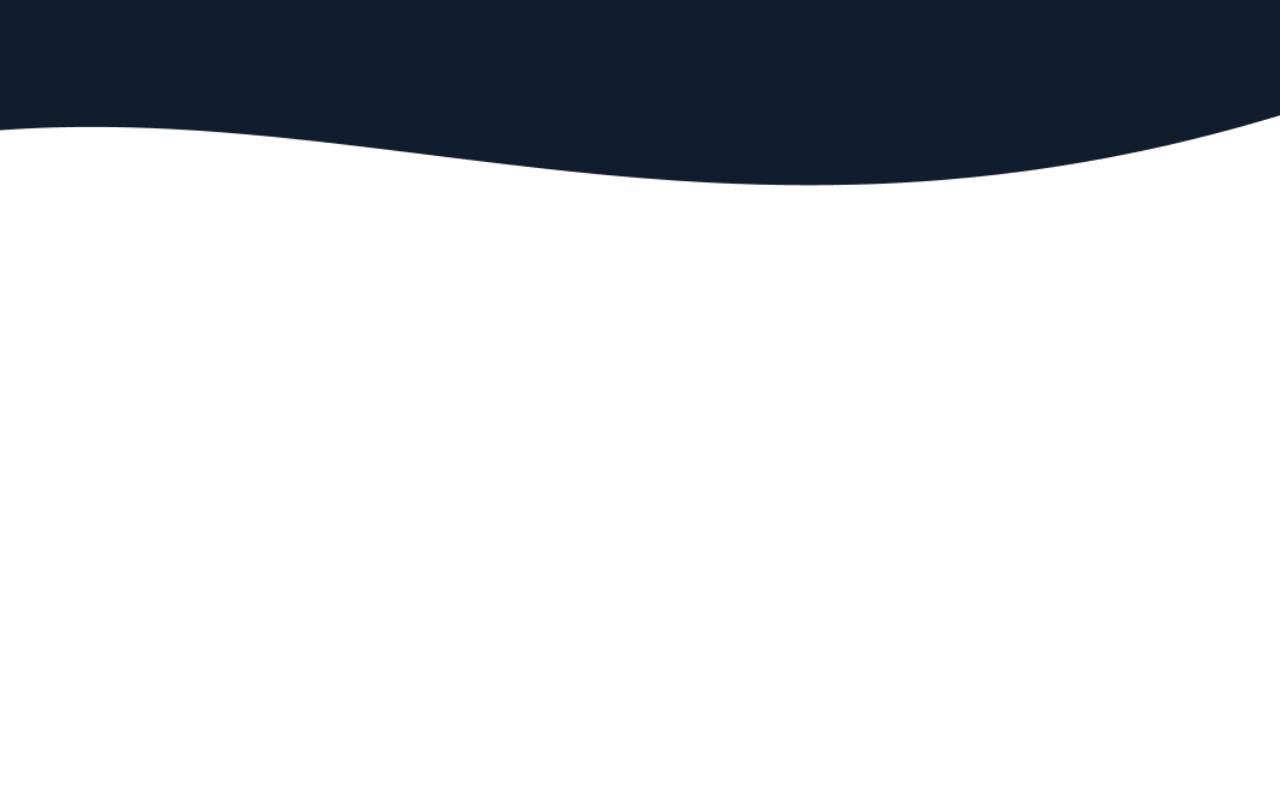
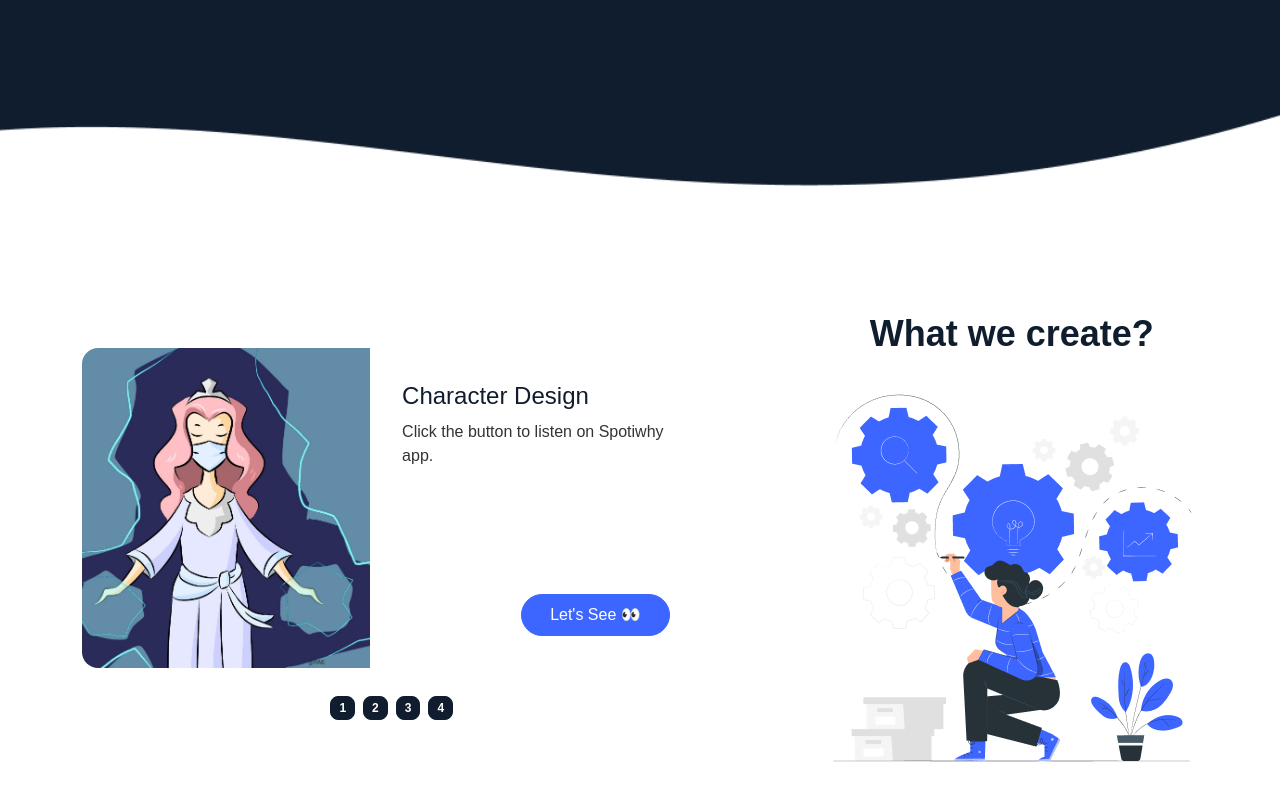
Before and after one commit to mdadib300/Art-empire, a React (Create React App) app: page / in a window 1280 px wide. Shown: the part 674-1474 px from the top of the page. Before the commit the page ends 860 px from the top, so only its background shows below. Built offline with nearby package versions, Linux system fonts and the light colour scheme; a web font is replaced by a local one.

Commit message:
Creation Section added

```diff
--- a/src/App.js
+++ b/src/App.js
@@ -1,12 +1,14 @@
 import React from 'react';
 import Banner from './components/Banner/Banner';
 import Navigation from "./components/Navigation/Navigation";
+import Services from './components/Services/Services';
 
 function App() {
   return (
     <div className='max-w-[1440px] mx-auto'>
       <Navigation />
       <Banner />
+      <Services />
     </div>
   );
 }
--- a/src/components/Banner/Banner.js
+++ b/src/components/Banner/Banner.js
@@ -8,7 +8,9 @@ const Banner = () => {
                 <div className="max-w-md">
                     <h1 className="text-4xl md:text-5xl font-bold">Creating Beauty In Every Brush Stroke, Every Pixel</h1>
                     <p className="py-6">I am here to give you the most creative and colorful service. You can find meaningful logo design and AI art. And if any of you want some fictional characters, you can tell me. At the same time, I can enchant you with traditional and digital art.</p>
-                    <button className="empireBtn">Let's Explore 😀</button>
+                    <div className="tooltip tooltip-bottom tooltip-secondary" data-tip="See my works">
+                        <button className="empireBtn">Let's Explore 😀</button>
+                    </div>
                 </div>
             </div>
         </div>
--- /dev/null
+++ b/src/components/Services/Services.js
@@ -0,0 +1,77 @@
+import React from 'react';
+import image from '../../assets/pana.png';
+import characterDesign from '../../assets/CharacterDesign/2.jpg';
+import digitalArt from '../../assets/digitalArt/7.jpg';
+import paintings from '../../assets/paintings/10.jpg';
+import aiArt from '../../assets/aiArt/20.jpg';
+
+const Services = () => {
+    return (
+        <div className='my-32 mx-5 flex flex-col-reverse md:flex-row items-center justify-around'>
+            <div className='w-full md:w-1/2'>
+                <div className="carousel w-full mb-5">
+                    <div id="item1" className="carousel-item w-full">
+                        <div className="mx-auto card lg:card-side">
+                            <figure><img className='w-80 h-80' src={characterDesign} alt="Album" /></figure>
+                            <div className="card-body">
+                                <h2 className="text-2xl font-medium text-primary">Character Design</h2>
+                                <p>Click the button to listen on Spotiwhy app.</p>
+                                <div className="card-actions justify-end">
+                                    <button className="empireBtn2">Let's See 👀</button>
+                                </div>
+                            </div>
+                        </div>
+                    </div>
+                    <div id="item2" className="carousel-item w-full">
+                        <div className="mx-auto card lg:card-side">
+                            <figure><img className='w-80 h-80' src={digitalArt} alt="Album" /></figure>
+                            <div className="card-body">
+                                <h2 className="text-2xl font-medium text-primary">Digital Art</h2>
+                                <p>Click the button to listen on Spotiwhy app.</p>
+                                <div className="card-actions justify-end">
+                                    <button className="empireBtn2">Let's See 👀</button>
+                                </div>
+                            </div>
+                        </div>
+                    </div>
+                    <div id="item3" className="carousel-item w-full">
+                        <div className="mx-auto card lg:card-side">
+                            <figure><img className='w-80 h-80' src={paintings} alt="Album" /></figure>
+                            <div className="card-body">
+                                <h2 className="text-2xl font-medium text-primary">Paintings</h2>
+                                <p>Click the button to listen on Spotiwhy app.</p>
+                                <div className="card-actions justify-end">
+                                    <button className="empireBtn2">Let's See 👀</button>
+                                </div>
+                            </div>
+                        </div>
+                    </div>
+                    <div id="item4" className="carousel-item w-full">
+                        <div className="mx-auto card lg:card-side">
+                            <figure><img className='w-80 h-80' src={aiArt} alt="Album" /></figure>
+                            <div className="card-body">
+                                <h2 className="text-2xl font-medium text-primary">AI Art</h2>
+                                <p>Click the button to listen on Spotiwhy app.</p>
+                                <div className="card-actions justify-end">
+                                    <button className="empireBtn2">Let's See 👀</button>
+                                </div>
+                            </div>
+                        </div>
+                    </div>
+                </div>
+                <div className="flex justify-center w-full py-2 gap-2">
+                    <a href="#item1" className="btn btn-primary text-white btn-xs">1</a>
+                    <a href="#item2" className="btn btn-primary text-white btn-xs">2</a>
+                    <a href="#item3" className="btn btn-primary text-white btn-xs">3</a>
+                    <a href="#item4" className="btn btn-primary text-white btn-xs">4</a>
+                </div>
+            </div>
+            <div>
+                <h2 className='text-4xl font-bold text-center text-primary mb-10'>What we create?</h2>
+                <img src={image} alt='What we do?' className='mb-20 md:mb-0'></img>
+            </div>
+        </div>
+    );
+};
+
+export default Services;
--- a/src/index.css
+++ b/src/index.css
@@ -29,3 +29,17 @@ code {
   background-color: white;
   color: #3D65FF;
 }
+
+.empireBtn2{
+  background-color: #3D65FF;
+  border: 1px solid #3D65FF;
+  border-radius: 100px;
+  padding: 8px 28px;
+  color: white;
+  font-weight: 500;
+}
+
+.empireBtn2:hover{
+  background-color: white;
+  color: #3D65FF;
+}
--- a/tailwind.config.js
+++ b/tailwind.config.js
@@ -13,7 +13,7 @@ module.exports = {
 
           "primary": "#101D2E",
 
-          "secondary": "#013237",
+          "secondary": "#3D65FF",
 
           "accent": "#6861F2",
 
```
Also changed, not shown: src/assets/paintings/10.jpg, src/assets/pana.png (added).
